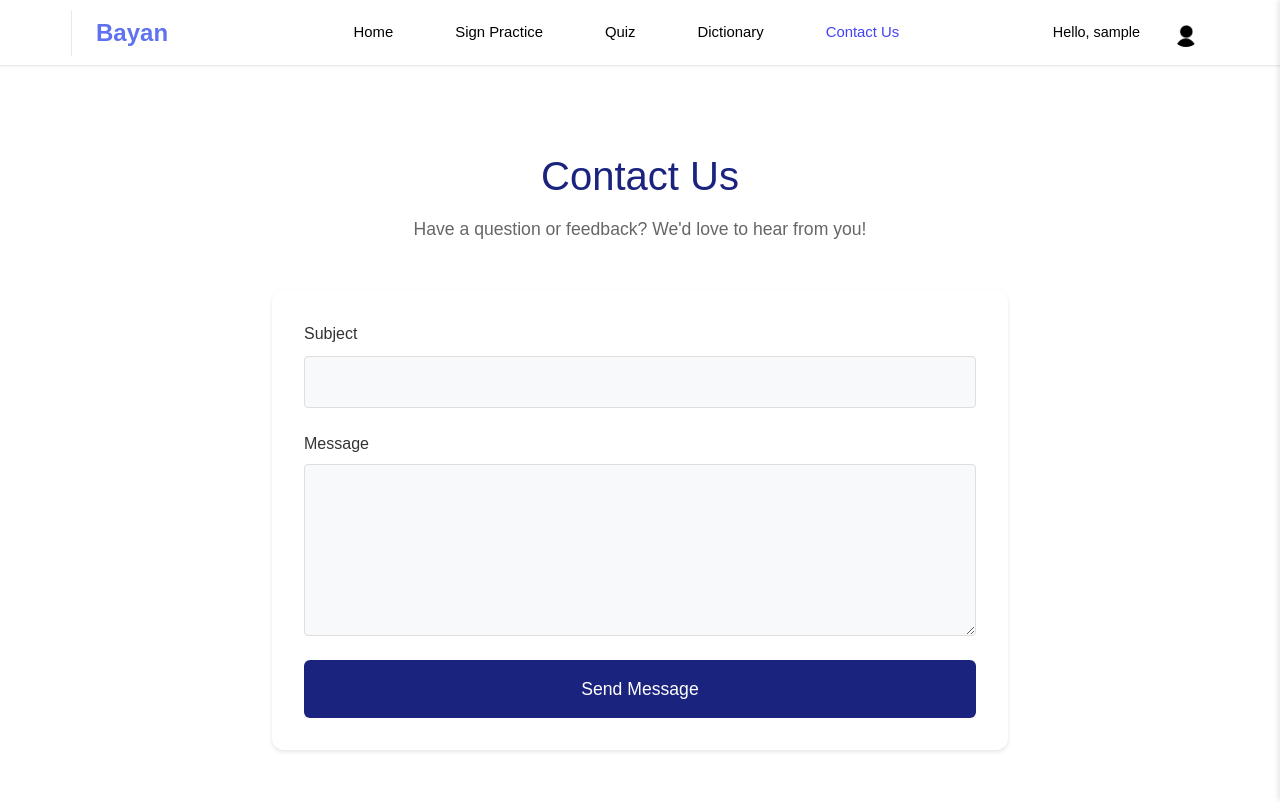
After one commit to nawafalhu/test, a Django app: page /contact-us/ in a window 1280 px wide. The commit adds this page. Run offline with Django 5.2, Linux system fonts and the light colour scheme; the visitor is signed in with stand-in values (Sample User, id 1).

Commit message:
Contact Us added

```diff
--- a/BayanProject/main/static/main/styles.css
+++ b/BayanProject/main/static/main/styles.css
@@ -1727,3 +1727,57 @@ footer {
         box-shadow: 0 0 0 2px #4343f4;
     }
 }
+
+/* Contact Us Section Styles */
+.contact-section {
+    margin-top: 3rem;
+    padding-top: 2rem;
+    border-top: 1px solid #eaeaea;
+}
+
+.contact-title {
+    color: #1a237e;
+    font-size: 1.5rem;
+    margin-bottom: 0 !important;
+}
+
+.contact-title-spacer {
+    height: 1rem;
+    margin-bottom: 1.5rem;
+}
+
+.contact-form {
+    max-width: 600px;
+    margin: 0 auto;
+}
+
+.contact-form .form-group {
+    margin-bottom: 1.5rem;
+}
+
+.contact-form label {
+    font-weight: bold;
+    color: #333;
+    margin-bottom: 0.5rem;
+    display: block;
+}
+
+.contact-form .form-control {
+    width: 100%;
+    padding: 0.8rem;
+    border: 1px solid #ddd;
+    border-radius: 4px;
+    background-color: #f8f9fa;
+    font-size: 1rem;
+}
+
+.contact-form textarea.form-control {
+    resize: vertical;
+    min-height: 120px;
+}
+
+.contact-form .form-control:focus {
+    border-color: #5f72f0;
+    outline: none;
+    box-shadow: 0 0 0 2px rgba(95, 114, 240, 0.2);
+}
--- a/BayanProject/main/templates/main/base.html
+++ b/BayanProject/main/templates/main/base.html
@@ -31,6 +31,7 @@
                         <a href="{% url 'sign_practice:home' %}" class="drawer-link{% if request.resolver_match.namespace == 'sign_practice' %} active{% endif %}">Sign Practice</a>
                         <a href="{% url 'quiz' %}" class="drawer-link{% if request.resolver_match.url_name == 'quiz' %} active{% endif %}">Quiz</a>
                         <a href="{% url 'dictionary:home' %}" class="drawer-link{% if request.resolver_match.namespace == 'dictionary' %} active{% endif %}">Dictionary</a>
+                        <a href="{% url 'contact_us' %}" class="drawer-link{% if request.resolver_match.url_name == 'contact_us' %} active{% endif %}">Contact Us</a>
                     </div>
                     <div class="drawer-auth">
                         {% if user.is_authenticated %}
@@ -50,6 +51,7 @@
                     <a href="{% url 'sign_practice:home' %}" class="nav-link{% if request.resolver_match.namespace == 'sign_practice' %} active{% endif %}">Sign Practice</a>
                     <a href="{% url 'quiz' %}" class="nav-link{% if request.resolver_match.url_name == 'quiz' %} active{% endif %}">Quiz</a>
                     <a href="{% url 'dictionary:home' %}" class="nav-link{% if request.resolver_match.namespace == 'dictionary' %} active{% endif %}">Dictionary</a>
+                    <a href="{% url 'contact_us' %}" class="nav-link{% if request.resolver_match.url_name == 'contact_us' %} active{% endif %}">Contact Us</a>
                 </div>
                 <div class="auth-buttons desktop-only">
                     {% if user.is_authenticated %}
@@ -65,6 +67,14 @@
     {% endif %}
 
     <div class="container mt-4">
+        {% if messages %}
+            {% for message in messages %}
+                <div class="alert alert-{{ message.tags }} alert-dismissible fade show" role="alert">
+                    {{ message }}
+                    <button type="button" class="btn-close" data-bs-dismiss="alert" aria-label="Close"></button>
+                </div>
+            {% endfor %}
+        {% endif %}
         {% block content %}{% endblock %}
     </div>
 
--- /dev/null
+++ b/BayanProject/main/templates/main/contact.html
@@ -0,0 +1,122 @@
+{% extends 'main/base.html' %}
+
+{% block content %}
+<div class="contact-page-container">
+    <div class="contact-header">
+        <h1>Contact Us</h1>
+        <p>Have a question or feedback? We'd love to hear from you!</p>
+    </div>
+
+    <div class="contact-form-container">
+        <form method="post" class="contact-form">
+            {% csrf_token %}
+            <div class="form-group">
+                <label for="subject">Subject</label>
+                <input type="text" id="subject" name="subject" class="form-control" required>
+            </div>
+            <div class="form-group">
+                <label for="message">Message</label>
+                <textarea id="message" name="message" class="form-control" rows="6" required></textarea>
+            </div>
+            <button type="submit" class="btn btn-primary submit-btn">Send Message</button>
+        </form>
+    </div>
+</div>
+
+<style>
+    .contact-page-container {
+        max-width: 800px;
+        margin: 0 auto;
+        padding: 2rem;
+    }
+
+    .contact-header {
+        text-align: center;
+        margin-bottom: 3rem;
+    }
+
+    .contact-header h1 {
+        color: #1a237e;
+        font-size: 2.5rem;
+        margin-bottom: 1rem;
+    }
+
+    .contact-header p {
+        color: #666;
+        font-size: 1.1rem;
+    }
+
+    .contact-form-container {
+        background-color: white;
+        padding: 2rem;
+        border-radius: 12px;
+        box-shadow: 0 2px 4px rgba(0, 0, 0, 0.1);
+    }
+
+    .contact-form {
+        max-width: 100%;
+    }
+
+    .form-group {
+        margin-bottom: 1.5rem;
+    }
+
+    .form-group label {
+        display: block;
+        margin-bottom: 0.5rem;
+        color: #333;
+        font-weight: 500;
+    }
+
+    .form-control {
+        width: 100%;
+        padding: 0.8rem;
+        border: 1px solid #ddd;
+        border-radius: 6px;
+        font-size: 1rem;
+        transition: border-color 0.3s ease;
+    }
+
+    .form-control:focus {
+        outline: none;
+        border-color: #1a237e;
+        box-shadow: 0 0 0 2px rgba(26, 35, 126, 0.1);
+    }
+
+    textarea.form-control {
+        resize: vertical;
+        min-height: 150px;
+    }
+
+    .submit-btn {
+        width: 100%;
+        padding: 1rem;
+        font-size: 1.1rem;
+        background-color: #1a237e;
+        border: none;
+        border-radius: 6px;
+        color: white;
+        cursor: pointer;
+        transition: all 0.3s ease;
+    }
+
+    .submit-btn:hover {
+        background-color: #283593;
+        transform: translateY(-2px);
+    }
+
+    @media (max-width: 768px) {
+        .contact-page-container {
+            padding: 1rem;
+        }
+
+        .contact-header h1 {
+            font-size: 2rem;
+        }
+
+        .contact-form-container {
+            padding: 1.5rem;
+        }
+    }
+</style>
+{% endblock %}
--- a/BayanProject/main/urls.py
+++ b/BayanProject/main/urls.py
@@ -16,6 +16,7 @@ urlpatterns = [
     path('quiz/start/<int:chapter>/', views.quiz_start, name='quiz_start'),
     path('quiz/question/<int:question_number>/', views.quiz_question, name='quiz_question'),
     path('profile/', views.profile_view, name='profile'),
+    path('contact-us/', views.contact_us, name='contact_us'),
     path('alphabet-practice/', views.alphabet_practice, name='alphabet_practice'),
     path('letter/<str:letter>/', views.letter_detail, name='letter_detail'),
     path('number/<int:number>/', views.number_detail, name='number_detail'),
--- a/BayanProject/main/views.py
+++ b/BayanProject/main/views.py
@@ -8,10 +8,11 @@ from django.template.defaulttags import register
 import random
 import os
 from django.conf import settings
-from .models import QuizScore, UserProgress
+from .models import QuizScore, UserProgress, ContactMessage
 from django.http import JsonResponse
 from django.db.models import Max
 from django.templatetags.static import static
+from django.contrib import messages
 
 @register.filter
 def multiply(value, arg):
@@ -598,3 +599,21 @@ def number_detail(request, number):
         'chapter': 2,
     }
     return render(request, 'main/number_detail.html', context)
+
+@login_required
+def contact_us(request):
+    if request.method == 'POST':
+        subject = request.POST.get('subject')
+        message = request.POST.get('message')
+
+        # Save the message to the database
+        ContactMessage.objects.create(
+            user=request.user,
+            subject=subject,
+            message=message
+        )
+
+        messages.success(request, 'Your message has been sent successfully!')
+        return redirect('contact_us')
+
+    return render(request, 'main/contact.html')
```
Also changed, not shown: BayanProject/main/admin.py (+21 -2 lines), BayanProject/main/models.py (+14 -1 lines), BayanProject/main/migrations/0007_contactmessage.py (added).
